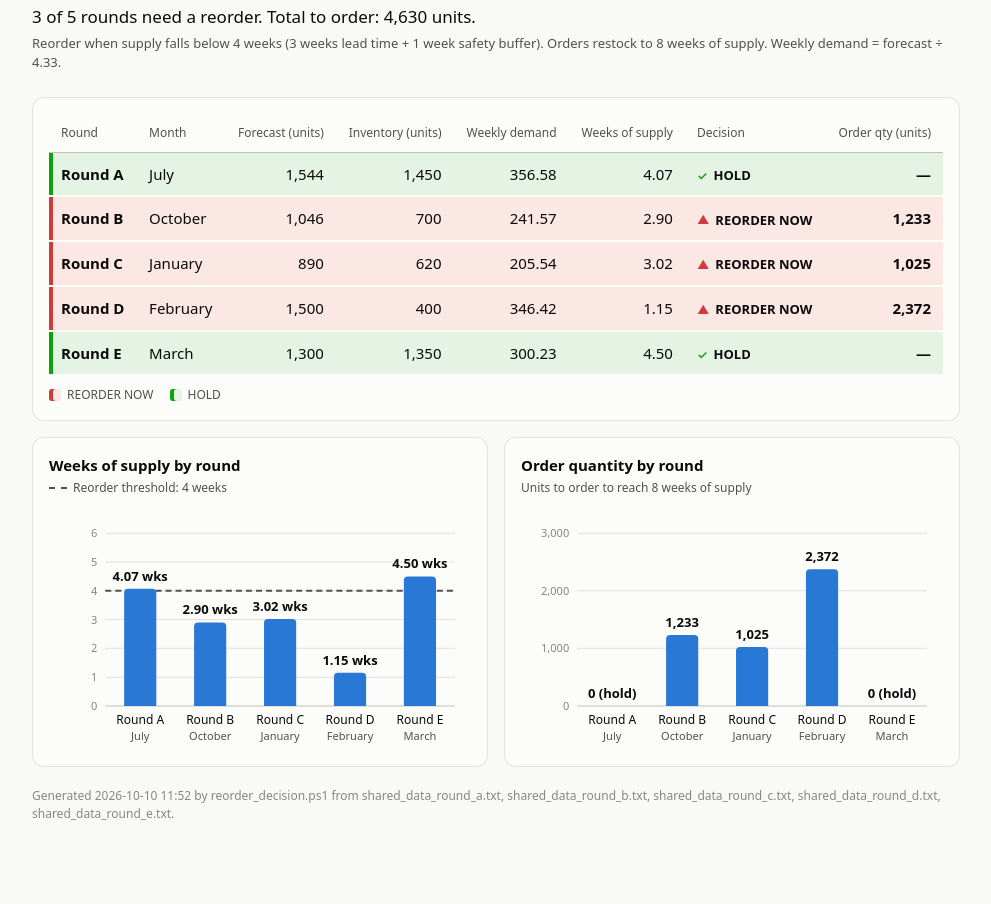
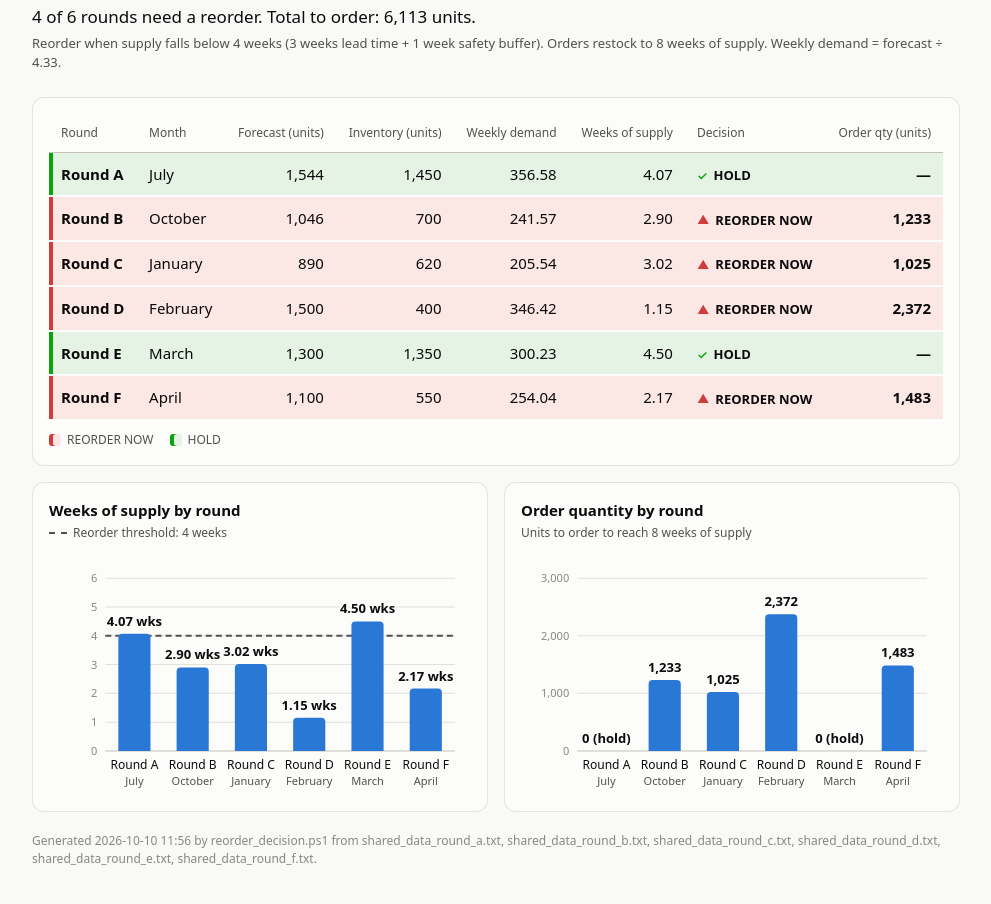
Before and after one commit to DeandraBrown/Frostbite-Dashboard, a plain HTML site: page index.html in a window 1280 px wide. Shown: the part 68-972 px from the top of the page, without its empty margins (144-1135 px from the left). Before the commit the page ends 939 px from the top, so only its background shows below. Drawn offline with Linux system fonts and the light colour scheme.

Commit message:
Add files via upload

```diff
--- a/index.html
+++ b/index.html
@@ -69,7 +69,7 @@
 <body>
 <main>
   <h1>Reorder Batch Summary</h1>
-  <p class="lede">3 of 5 rounds need a reorder. Total to order: 4,630 units.</p>
+  <p class="lede">4 of 6 rounds need a reorder. Total to order: 6,113 units.</p>
   <p class="rules">Reorder when supply falls below 4 weeks (3 weeks lead time + 1 week safety buffer). Orders restock to 8 weeks of supply. Weekly demand = forecast &divide; 4.33.</p>
 
   <section class="card">
@@ -134,6 +134,16 @@
           <td><span class="badge"><span class="icon" aria-hidden="true">&#10003;</span>HOLD</span></td>
           <td class="num strong">&mdash;</td>
         </tr>
+        <tr class="reorder">
+          <th scope="row">Round F</th>
+          <td>April</td>
+          <td class="num">1,100</td>
+          <td class="num">550</td>
+          <td class="num">254.04</td>
+          <td class="num">2.17</td>
+          <td><span class="badge"><span class="icon" aria-hidden="true">&#9650;</span>REORDER NOW</span></td>
+          <td class="num strong">1,483</td>
+        </tr>
         </tbody>
       </table>
     </div>
@@ -164,39 +174,46 @@
 <text class="tick" x="48" y="32" text-anchor="end">6</text>
 <line class="threshold" x1="56" x2="404" y1="85.33" y2="85.33"/>
 <g class="col"><title>Round A (July): 4.07 weeks of supply - HOLD</title>
-<rect class="hit" x="56" y="28" width="69.6" height="172"/>
-<path class="bar" d="M74.8,200 V87.43 Q74.8,83.43 78.8,83.43 H102.8 Q106.8,83.43 106.8,87.43 V200 Z"/>
-<text class="val" x="90.8" y="75.43" text-anchor="middle">4.07 wks</text>
-<text class="cat" x="90.8" y="218" text-anchor="middle">Round A</text>
-<text class="sub" x="90.8" y="234" text-anchor="middle">July</text>
+<rect class="hit" x="56" y="28" width="58" height="172"/>
+<path class="bar" d="M69,200 V87.43 Q69,83.43 73,83.43 H97 Q101,83.43 101,87.43 V200 Z"/>
+<text class="val" x="85" y="75.43" text-anchor="middle">4.07 wks</text>
+<text class="cat" x="85" y="218" text-anchor="middle">Round A</text>
+<text class="sub" x="85" y="234" text-anchor="middle">July</text>
 </g>
 <g class="col"><title>Round B (October): 2.90 weeks of supply - REORDER NOW</title>
-<rect class="hit" x="125.6" y="28" width="69.6" height="172"/>
-<path class="bar" d="M144.4,200 V120.93 Q144.4,116.93 148.4,116.93 H172.4 Q176.4,116.93 176.4,120.93 V200 Z"/>
-<text class="val" x="160.4" y="108.93" text-anchor="middle">2.90 wks</text>
-<text class="cat" x="160.4" y="218" text-anchor="middle">Round B</text>
-<text class="sub" x="160.4" y="234" text-anchor="middle">October</text>
+<rect class="hit" x="114" y="28" width="58" height="172"/>
+<path class="bar" d="M127,200 V120.93 Q127,116.93 131,116.93 H155 Q159,116.93 159,120.93 V200 Z"/>
+<text class="val" x="143" y="108.93" text-anchor="middle">2.90 wks</text>
+<text class="cat" x="143" y="218" text-anchor="middle">Round B</text>
+<text class="sub" x="143" y="234" text-anchor="middle">October</text>
 </g>
 <g class="col"><title>Round C (January): 3.02 weeks of supply - REORDER NOW</title>
-<rect class="hit" x="195.2" y="28" width="69.6" height="172"/>
-<path class="bar" d="M214,200 V117.53 Q214,113.53 218,113.53 H242 Q246,113.53 246,117.53 V200 Z"/>
-<text class="val" x="230" y="105.53" text-anchor="middle">3.02 wks</text>
-<text class="cat" x="230" y="218" text-anchor="middle">Round C</text>
-<text class="sub" x="230" y="234" text-anchor="middle">January</text>
+<rect class="hit" x="172" y="28" width="58" height="172"/>
+<path class="bar" d="M185,200 V117.53 Q185,113.53 189,113.53 H213 Q217,113.53 217,117.53 V200 Z"/>
+<text class="val" x="201" y="105.53" text-anchor="middle">3.02 wks</text>
+<text class="cat" x="201" y="218" text-anchor="middle">Round C</text>
+<text class="sub" x="201" y="234" text-anchor="middle">January</text>
 </g>
 <g class="col"><title>Round D (February): 1.15 weeks of supply - REORDER NOW</title>
-<rect class="hit" x="264.8" y="28" width="69.6" height="172"/>
-<path class="bar" d="M283.6,200 V170.9 Q283.6,166.9 287.6,166.9 H311.6 Q315.6,166.9 315.6,170.9 V200 Z"/>
-<text class="val" x="299.6" y="158.9" text-anchor="middle">1.15 wks</text>
-<text class="cat" x="299.6" y="218" text-anchor="middle">Round D</text>
-<text class="sub" x="299.6" y="234" text-anchor="middle">February</text>
+<rect class="hit" x="230" y="28" width="58" height="172"/>
+<path class="bar" d="M243,200 V170.9 Q243,166.9 247,166.9 H271 Q275,166.9 275,170.9 V200 Z"/>
+<text class="val" x="259" y="158.9" text-anchor="middle">1.15 wks</text>
+<text class="cat" x="259" y="218" text-anchor="middle">Round D</text>
+<text class="sub" x="259" y="234" text-anchor="middle">February</text>
 </g>
 <g class="col"><title>Round E (March): 4.50 weeks of supply - HOLD</title>
-<rect class="hit" x="334.4" y="28" width="69.6" height="172"/>
-<path class="bar" d="M353.2,200 V75.1 Q353.2,71.1 357.2,71.1 H381.2 Q385.2,71.1 385.2,75.1 V200 Z"/>
-<text class="val" x="369.2" y="63.1" text-anchor="middle">4.50 wks</text>
-<text class="cat" x="369.2" y="218" text-anchor="middle">Round E</text>
-<text class="sub" x="369.2" y="234" text-anchor="middle">March</text>
+<rect class="hit" x="288" y="28" width="58" height="172"/>
+<path class="bar" d="M301,200 V75.1 Q301,71.1 305,71.1 H329 Q333,71.1 333,75.1 V200 Z"/>
+<text class="val" x="317" y="63.1" text-anchor="middle">4.50 wks</text>
+<text class="cat" x="317" y="218" text-anchor="middle">Round E</text>
+<text class="sub" x="317" y="234" text-anchor="middle">March</text>
+</g>
+<g class="col"><title>Round F (April): 2.17 weeks of supply - REORDER NOW</title>
+<rect class="hit" x="346" y="28" width="58" height="172"/>
+<path class="bar" d="M359,200 V141.94 Q359,137.94 363,137.94 H387 Q391,137.94 391,141.94 V200 Z"/>
+<text class="val" x="375" y="129.94" text-anchor="middle">2.17 wks</text>
+<text class="cat" x="375" y="218" text-anchor="middle">Round F</text>
+<text class="sub" x="375" y="234" text-anchor="middle">April</text>
 </g>
 </svg>
     </section>
@@ -213,43 +230,50 @@
 <line class="grid" x1="56" x2="404" y1="28" y2="28"/>
 <text class="tick" x="48" y="32" text-anchor="end">3,000</text>
 <g class="col"><title>Round A (July): order 0 units - HOLD</title>
-<rect class="hit" x="56" y="28" width="69.6" height="172"/>
-<text class="val" x="90.8" y="192" text-anchor="middle">0 (hold)</text>
-<text class="cat" x="90.8" y="218" text-anchor="middle">Round A</text>
-<text class="sub" x="90.8" y="234" text-anchor="middle">July</text>
+<rect class="hit" x="56" y="28" width="58" height="172"/>
+<text class="val" x="85" y="192" text-anchor="middle">0 (hold)</text>
+<text class="cat" x="85" y="218" text-anchor="middle">Round A</text>
+<text class="sub" x="85" y="234" text-anchor="middle">July</text>
 </g>
 <g class="col"><title>Round B (October): order 1,233 units - REORDER NOW</title>
-<rect class="hit" x="125.6" y="28" width="69.6" height="172"/>
-<path class="bar" d="M144.4,200 V133.31 Q144.4,129.31 148.4,129.31 H172.4 Q176.4,129.31 176.4,133.31 V200 Z"/>
-<text class="val" x="160.4" y="121.31" text-anchor="middle">1,233</text>
-<text class="cat" x="160.4" y="218" text-anchor="middle">Round B</text>
-<text class="sub" x="160.4" y="234" text-anchor="middle">October</text>
+<rect class="hit" x="114" y="28" width="58" height="172"/>
+<path class="bar" d="M127,200 V133.31 Q127,129.31 131,129.31 H155 Q159,129.31 159,133.31 V200 Z"/>
+<text class="val" x="143" y="121.31" text-anchor="middle">1,233</text>
+<text class="cat" x="143" y="218" text-anchor="middle">Round B</text>
+<text class="sub" x="143" y="234" text-anchor="middle">October</text>
 </g>
 <g class="col"><title>Round C (January): order 1,025 units - REORDER NOW</title>
-<rect class="hit" x="195.2" y="28" width="69.6" height="172"/>
-<path class="bar" d="M214,200 V145.23 Q214,141.23 218,141.23 H242 Q246,141.23 246,145.23 V200 Z"/>
-<text class="val" x="230" y="133.23" text-anchor="middle">1,025</text>
-<text class="cat" x="230" y="218" text-anchor="middle">Round C</text>
-<text class="sub" x="230" y="234" text-anchor="middle">January</text>
+<rect class="hit" x="172" y="28" width="58" height="172"/>
+<path class="bar" d="M185,200 V145.23 Q185,141.23 189,141.23 H213 Q217,141.23 217,145.23 V200 Z"/>
+<text class="val" x="201" y="133.23" text-anchor="middle">1,025</text>
+<text class="cat" x="201" y="218" text-anchor="middle">Round C</text>
+<text class="sub" x="201" y="234" text-anchor="middle">January</text>
 </g>
 <g class="col"><title>Round D (February): order 2,372 units - REORDER NOW</title>
-<rect class="hit" x="264.8" y="28" width="69.6" height="172"/>
-<path class="bar" d="M283.6,200 V68.01 Q283.6,64.01 287.6,64.01 H311.6 Q315.6,64.01 315.6,68.01 V200 Z"/>
-<text class="val" x="299.6" y="56.01" text-anchor="middle">2,372</text>
-<text class="cat" x="299.6" y="218" text-anchor="middle">Round D</text>
-<text class="sub" x="299.6" y="234" text-anchor="middle">February</text>
+<rect class="hit" x="230" y="28" width="58" height="172"/>
+<path class="bar" d="M243,200 V68.01 Q243,64.01 247,64.01 H271 Q275,64.01 275,68.01 V200 Z"/>
+<text class="val" x="259" y="56.01" text-anchor="middle">2,372</text>
+<text class="cat" x="259" y="218" text-anchor="middle">Round D</text>
+<text class="sub" x="259" y="234" text-anchor="middle">February</text>
 </g>
 <g class="col"><title>Round E (March): order 0 units - HOLD</title>
-<rect class="hit" x="334.4" y="28" width="69.6" height="172"/>
-<text class="val" x="369.2" y="192" text-anchor="middle">0 (hold)</text>
-<text class="cat" x="369.2" y="218" text-anchor="middle">Round E</text>
-<text class="sub" x="369.2" y="234" text-anchor="middle">March</text>
+<rect class="hit" x="288" y="28" width="58" height="172"/>
+<text class="val" x="317" y="192" text-anchor="middle">0 (hold)</text>
+<text class="cat" x="317" y="218" text-anchor="middle">Round E</text>
+<text class="sub" x="317" y="234" text-anchor="middle">March</text>
+</g>
+<g class="col"><title>Round F (April): order 1,483 units - REORDER NOW</title>
+<rect class="hit" x="346" y="28" width="58" height="172"/>
+<path class="bar" d="M359,200 V118.97 Q359,114.97 363,114.97 H387 Q391,114.97 391,118.97 V200 Z"/>
+<text class="val" x="375" y="106.97" text-anchor="middle">1,483</text>
+<text class="cat" x="375" y="218" text-anchor="middle">Round F</text>
+<text class="sub" x="375" y="234" text-anchor="middle">April</text>
 </g>
 </svg>
     </section>
   </div>
 
-  <footer>Generated 2026-10-10 11:52 by reorder_decision.ps1 from shared_data_round_a.txt, shared_data_round_b.txt, shared_data_round_c.txt, shared_data_round_d.txt, shared_data_round_e.txt.</footer>
+  <footer>Generated 2026-10-10 11:56 by reorder_decision.ps1 from shared_data_round_a.txt, shared_data_round_b.txt, shared_data_round_c.txt, shared_data_round_d.txt, shared_data_round_e.txt, shared_data_round_f.txt.</footer>
 </main>
 </body>
 </html>
```
